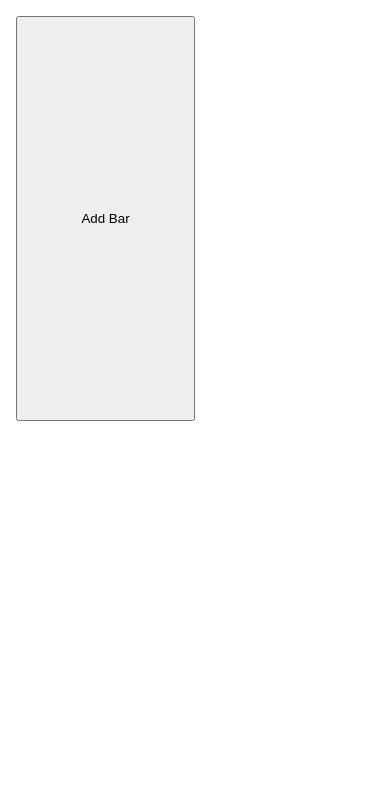
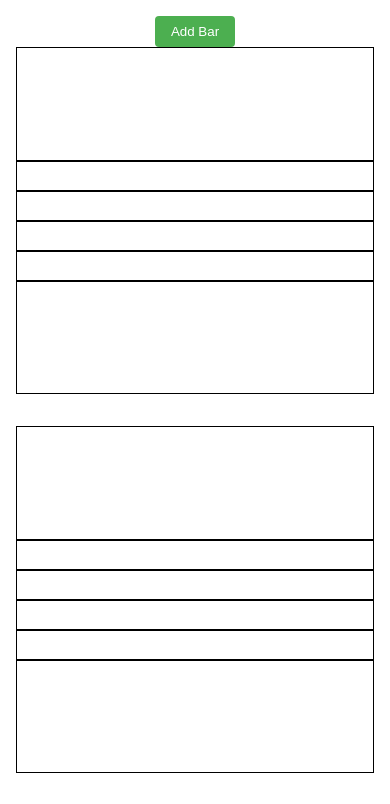
Before and after one commit to deeprecession/notes-to-guitar-tabs, a Vue app: page / in a window 390 px wide. Shown: the top 804 px of the page. Built offline with nearby package versions, Linux system fonts and the light colour scheme.

Commit message:
feat: make Bar and BarRow to be responsive by themselves

```diff
--- a/src/components/Bar.vue
+++ b/src/components/Bar.vue
@@ -6,8 +6,6 @@ import type { BarNotes } from "./MusicSheet.vue"
 type BarProps = {
     barNotes: BarNotes
     columnsNum: number
-    noteWidth: number
-    noteHeight: number
 }
 defineProps<BarProps>()
 
@@ -45,16 +43,13 @@ const shouldHaveLine = (index: number) => {
     <div
         ref="barRef"
         :class="$style.container"
-        :style="{ maxWidth: columnsNum * noteWidth + 'px' }"
     >
         <BarRow
             v-for="(_, index) in [...Array(LINES_NUM).keys()]"
             :key="`barrow-${index}`"
-            :height="noteHeight"
-            :noteWidth="noteWidth"
             :hasLine="shouldHaveLine(index)"
+            :columns-num="columnsNum"
             :barRowNotes="barNotes[index] || {}"
-            :columnsNum="columnsNum"
             @add-note="(col) => $emit('add-note', index, col)"
         />
     </div>
@@ -65,6 +60,5 @@ const shouldHaveLine = (index: number) => {
     display: flex;
     flex-flow: column nowrap;
     border: 1px solid black;
-    height: 100%;
 }
 </style>
--- a/src/components/BarRow.vue
+++ b/src/components/BarRow.vue
@@ -1,21 +1,41 @@
 <script setup lang="ts">
-import { computed, ref, useCssModule, type StyleValue } from "vue"
+import { onMounted, onUnmounted, ref, useCssModule, useTemplateRef } from "vue"
 import Note from "./Note.vue"
 import type { BarRowNotes } from "./MusicSheet.vue"
 
 const props = defineProps<{
     hasLine: boolean
-    noteWidth: number
     barRowNotes: BarRowNotes
     columnsNum: number
-    height: number
 }>()
 
 const emit = defineEmits<{
     (e: "add-note", col: number): void
 }>()
 
-const width = computed(() => props.columnsNum * props.noteWidth)
+const noteWidth = ref(0)
+const width = ref(0)
+
+const lineElem = useTemplateRef("lineElem")
+const observer = new ResizeObserver(() => {
+    if (!lineElem.value) {
+        return
+    }
+
+    width.value = lineElem.value.scrollWidth
+    noteWidth.value = Math.floor(width.value / props.columnsNum)
+})
+
+onMounted(() => {
+    if (!lineElem.value) {
+        throw new Error(`failed to start check size of MusicSheet`)
+    }
+    observer.observe(lineElem.value)
+})
+
+onUnmounted(() => {
+    observer.disconnect()
+})
 
 function onClick(e: MouseEvent) {
     const clickedColumn = getColumnUnderMouseCursor(e)
@@ -51,7 +71,7 @@ function getNoteXShift(col: number) {
 }
 
 function getNoteYShift() {
-    return props.height
+    return lineElem.value?.scrollHeight || 0
 }
 
 const isGhostNoteShown = ref(false)
@@ -75,15 +95,11 @@ function lineClass() {
         [classes.horizontalLine]: props.hasLine,
     }
 }
-function lineStyles(): StyleValue {
-    return [{ width: width + "px", height: props.height + "px" }]
-}
 </script>
 
 <template>
     <div
         ref="lineElem"
-        :style="lineStyles()"
         :class="lineClass()"
         @mousemove="updateGhostNote"
         @mouseout="hideGhostNote"
@@ -109,8 +125,8 @@ function lineStyles(): StyleValue {
 <style lang="css" scoped module>
 .container {
     position: relative;
-    height: 100%;
-    width: 100%;
+    height: 15px;
+    cursor: pointer;
 }
 
 .container:hover {
--- a/src/components/MusicSheet.vue
+++ b/src/components/MusicSheet.vue
@@ -1,12 +1,12 @@
 <script setup lang="ts">
-import { onMounted, onUnmounted, ref, useTemplateRef } from "vue"
+import { ref } from "vue"
 import Bar from "./Bar.vue"
 
 export type BarRowNotes = Record<number, boolean>
 export type BarNotes = Record<number, BarRowNotes>
 export type MusicSheetNotes = BarNotes[]
 
-const notes = ref<MusicSheetNotes>([])
+const notes = ref<MusicSheetNotes>([{}, {}, {}, {}])
 
 function handleAddNote(bar: number, line: number, col: number) {
     if (notes.value[bar] === undefined) {
@@ -20,36 +20,16 @@ function handleAddNote(bar: number, line: number, col: number) {
     notes.value[bar][line][col] = true
 }
 
-const sheet = useTemplateRef("sheet")
-const observer = new ResizeObserver(() => {
-    if (!sheet.value) {
-        return
-    }
-
-    noteWidth.value = Math.floor(sheet.value.scrollWidth / NOTE_COLS / BARS_PER_ROW)
-})
-
-onMounted(() => {
-    if (!sheet.value) {
-        throw new Error(`failed to start check size of MusicSheet`)
-    }
-    observer.observe(sheet.value)
-})
-
-onUnmounted(() => {
-    observer.disconnect()
-})
-
 const NOTE_COLS = 16
-const BARS_PER_ROW = 2
-
-const NOTE_HEIGHT = 15
-const NOTE_ROWS = 27
-
-const noteWidth = ref(0)
 </script>
 
 <template>
+    <button
+        :class="$style['add-bar-btn']"
+        @click="notes.push({})"
+    >
+        Add Bar
+    </button>
     <div
         ref="sheet"
         :class="$style.container"
@@ -57,31 +37,40 @@ const noteWidth = ref(0)
         <Bar
             v-for="(barNotes, barInx) in notes"
             :barNotes="barNotes"
-            :note-width="noteWidth"
+            :class="$style.bar"
             :columns-num="NOTE_COLS"
-            :note-height="NOTE_HEIGHT"
             @add-note="(line, col) => handleAddNote(barInx, line, col)"
         />
-
-        <button
-            :style="{ height: NOTE_HEIGHT * NOTE_ROWS + 'px' }"
-            :class="$style['add-bar-btn']"
-            @click="notes.push({})"
-        >
-            Add Bar
-        </button>
     </div>
 </template>
 
 <style lang="css" scoped module>
 .container {
     display: grid;
-    grid-template-columns: 1fr 1fr;
-    gap: 0px;
-    column-gap: 0px;
+    grid-template-columns: repeat(auto-fill, minmax(min(400px, 100%), 1fr));
+
+    align-self: stretch;
+
+    justify-content: stretch;
+
+    row-gap: 2rem;
 }
 
 .add-bar-btn {
-    height: 100%;
+    padding: 8px 16px;
+    background: #4caf50;
+    color: white;
+    border: none;
+    border-radius: 4px;
+    cursor: pointer;
+    transition: background 0.2s;
+
+    &:hover {
+        background: #45a049;
+    }
+}
+.bar {
+    flex: 1;
+    min-width: 300px;
 }
 </style>
```
